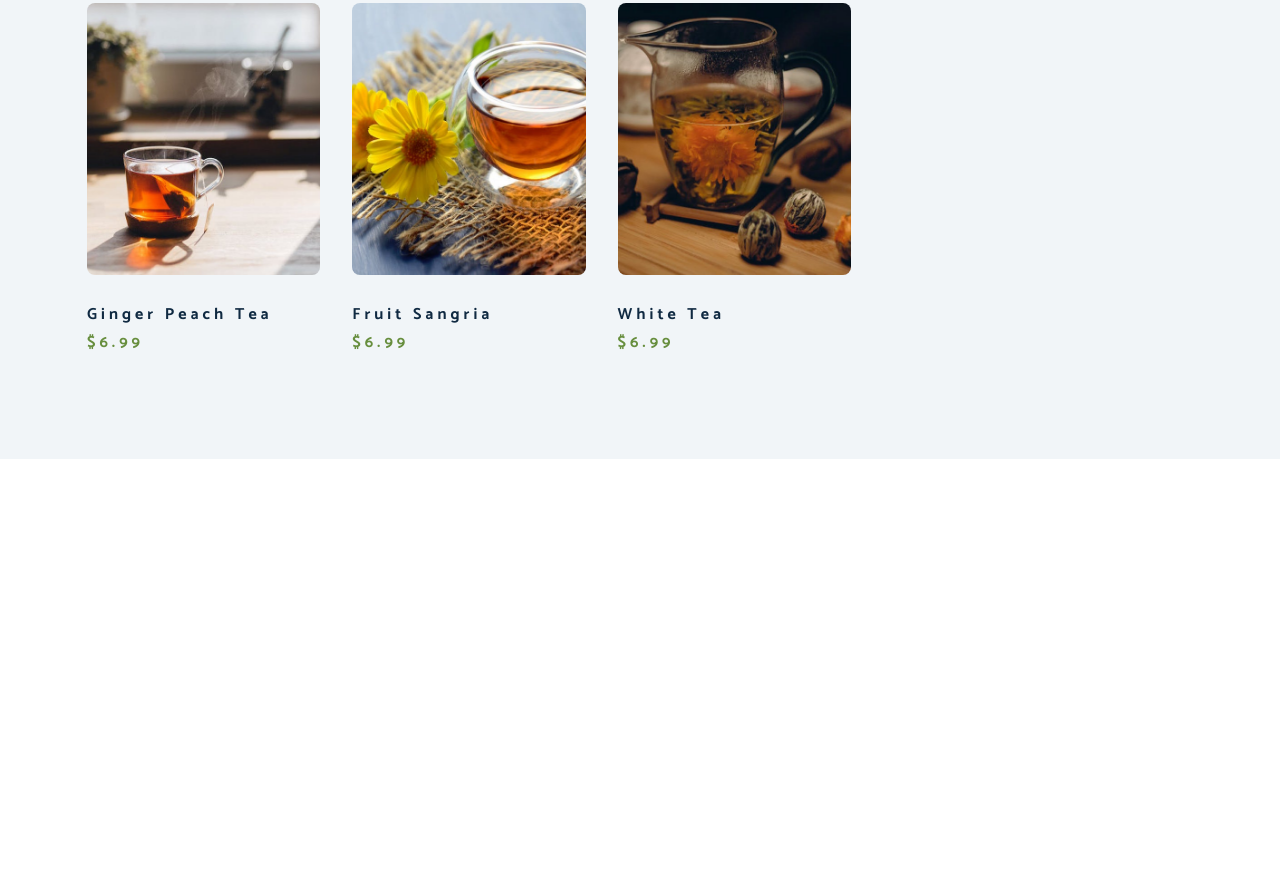
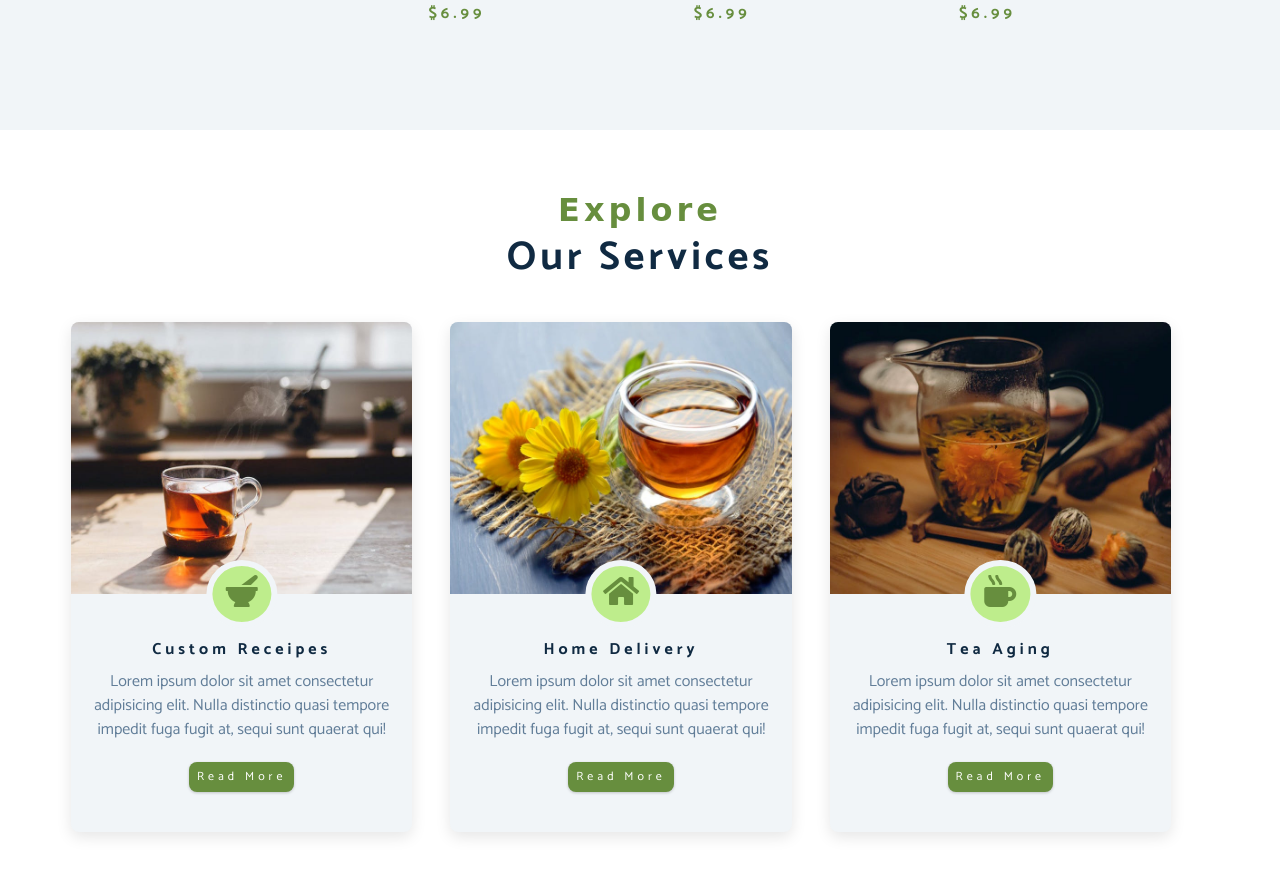
Before and after one commit to vbsreddy1/webTechnologies, a plain HTML site: page TeaStation/index.html in a window 1280 px wide. Shown: the part 1983-2859 px from the top of the page. Before the commit the page ends 2442 px from the top, so only its background shows below. Drawn offline with Linux system fonts and the light colour scheme; a web font is replaced by a local one.

Commit message:
Services section

```diff
--- a/TeaStation/css/styles.css
+++ b/TeaStation/css/styles.css
@@ -310,7 +310,7 @@ p {
 }
 
 @media screen and (min-width: 1200px) {
-  .product-info {
+  .products-info {
     float: left;
     width: 30%;
   }
@@ -325,3 +325,83 @@ p {
     padding: 0 1rem;
   }
 }
+
+/* Services */
+
+.services-title {
+  margin-top: 4rem;
+  margin-bottom: -4rem;
+  text-align: center;
+}
+
+.service-card {
+  margin: 2rem 0;
+  background: var(--clr-grey-10);
+  border-radius: var(--radius);
+  box-shadow: 0 5px 15px rgba(0, 0, 0, 0.1);
+  transition: var(--transition);
+}
+
+.service-card:hover {
+  transform: scale(1.02);
+  box-shadow: 0 5px 15px rgba(0, 0, 0, 0.1);
+}
+
+.service-img {
+  height: 17rem;
+  object-fit: cover;
+  border-top-left-radius: var(--radius);
+  border-top-right-radius: var(--radius);
+}
+
+.service-info {
+  text-align: center;
+  padding: 3rem 1rem 2.5rem 1rem;
+}
+
+.service-info p {
+  max-width: 20rem;
+  color: var(--clr-grey-5);
+  margin: 0 auto;
+}
+
+.service-btn {
+  font-size: 0.75rem;
+  text-transform: capitalize;
+  padding: 0.375rem 0.5rem;
+  border-radius: var(--radius);
+  font-weight: 400;
+  margin-top: 1.25rem;
+}
+
+@media screen and (min-width: 768px) {
+  .service-card {
+    float: left;
+    width: 45%;
+    margin-right: 5%;
+  }
+}
+
+@media screen and (min-width: 992px) {
+  .service-card {
+    width: 30%;
+    margin-right: 3.333%;
+  }
+}
+
+.service-img-container {
+  position: relative;
+}
+
+.service-icon {
+  position: absolute;
+  left: 50%;
+  bottom: 0;
+  font-size: 2rem;
+  color: var(--clr-primary);
+  background: var(--clr-primary-light);
+  padding: 0.25rem 0.6rem;
+  border-radius: 50%;
+  transform: translate(-50%, 50%);
+  border: 00.375rem solid var(--clr-grey-10);
+}
--- a/TeaStation/index.html
+++ b/TeaStation/index.html
@@ -147,5 +147,65 @@
     </section>
 
 
+    <!-- Services section -->
+    <section class="services">
+
+      <div class="section-title services-title">
+        <h3>explore</h3>
+        <h2>our services</h2>
+      </div>
+
+      <div class="section-center clearfix">
+
+        <article class="service-card">
+          <div class="service-img-container">
+            <img src="./images/product-1.jpeg" class="service-img" alt="first service">
+            <span class="service-icon">
+              <i class="fas fa-mortar-pestle fa-fw"></i>
+            </span>
+          </div>
+
+          <div class="service-info">
+            <h4>custom receipes</h4>
+            <p>Lorem ipsum dolor sit amet consectetur adipisicing elit. Nulla distinctio quasi tempore impedit fuga fugit at, sequi sunt quaerat qui!</p>
+            <a href="products.html" class="btn service-btn">read more</a>
+          </div>
+        </article>
+
+        <article class="service-card">
+          <div class="service-img-container">
+            <img src="./images/product-2.jpeg" class="service-img" alt="second service">
+            <span class="service-icon">
+              <i class="fas fa-home fa-fw"></i>
+            </span>
+          </div>
+
+          <div class="service-info">
+            <h4>home delivery</h4>
+            <p>Lorem ipsum dolor sit amet consectetur adipisicing elit. Nulla distinctio quasi tempore impedit fuga fugit at, sequi
+            sunt quaerat qui!</p>
+            <a href="products.html" class="btn service-btn">read more</a>
+          </div>
+        </article>
+
+        <article class="service-card">
+          <div class="service-img-container">
+            <img src="./images/product-3.jpeg" class="service-img" alt="third service">
+            <span class="service-icon">
+              <i class="fas fa-mug-hot fa-fw"></i>
+            </span>
+          </div>
+
+          <div class="service-info">
+            <h4>tea aging</h4>
+            <p>Lorem ipsum dolor sit amet consectetur adipisicing elit. Nulla distinctio quasi tempore impedit fuga fugit at, sequi
+            sunt quaerat qui!</p>
+            <a href="products.html" class="btn service-btn">read more</a>
+          </div>
+        </article>
+
+      </div>
+
+    </section>
   </body>
 </html>
```
